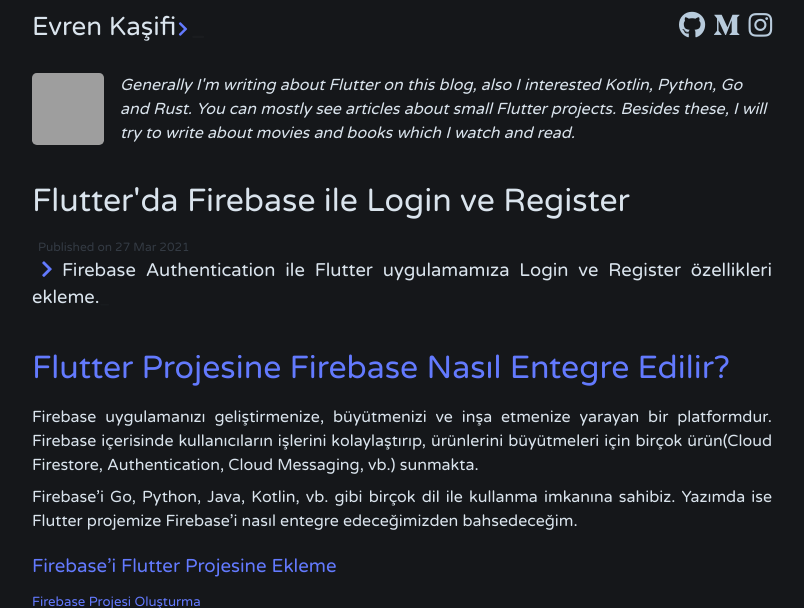
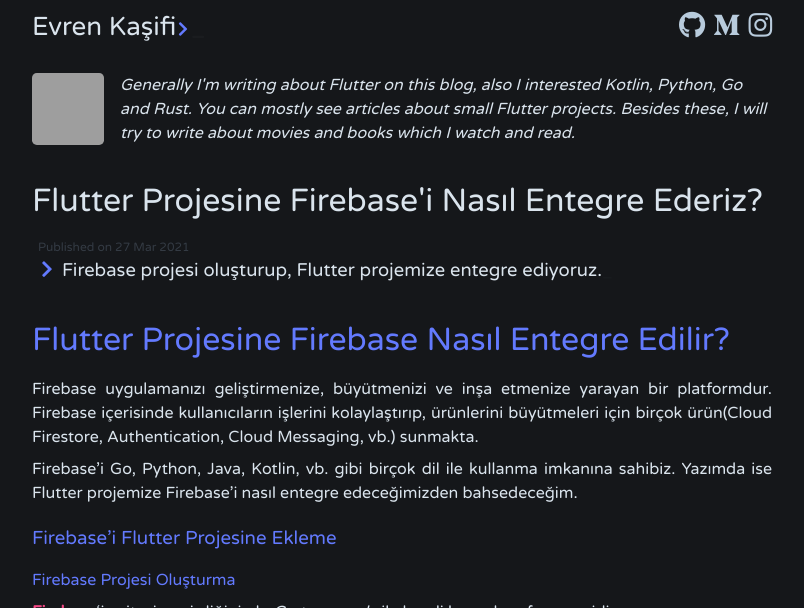
Before and after one commit to BurkClik/BurkClik.github.io, a Jekyll site: the page built from _posts/2021-03-27-firebase-auth.markdown, in a window 1280 px wide and 900 px high, cut to the strip 0-608 px from the top of the window. Shown: the whole strip, without its empty margins (238-1042 px from the left). Built offline with Jekyll 4.4.1, drawn with Linux system fonts in a browser that asks for light colours; grey boxes are pictures that could not be loaded.

Commit message:
Flutter Firebase Integration

```diff
--- a/_posts/2021-03-27-firebase-auth.markdown
+++ b/_posts/2021-03-27-firebase-auth.markdown
@@ -1,7 +1,7 @@
 ---
 layout: post
-title: "Flutter'da Firebase ile Login ve Register"
-description: Firebase Authentication ile Flutter uygulamamıza Login ve Register özellikleri ekleme.
+title: "Flutter Projesine Firebase'i Nasıl Entegre Ederiz?"
+description: Firebase projesi oluşturup, Flutter projemize entegre ediyoruz.
 tags: flutter firebase
 ---
 
@@ -13,7 +13,7 @@ Firebase'i Go, Python, Java, Kotlin, vb. gibi birçok dil ile kullanma imkanına
 
 ### Firebase'i Flutter Projesine Ekleme
 
-##### Firebase Projesi Oluşturma
+#### Firebase Projesi Oluşturma
 
 **[Firebase](https://firebase.google.com/)**'in sitesine girdiğinizde *Go to console* ile kendi konsol sayfamıza gidiyoruz.
 
@@ -25,7 +25,7 @@ Konsol sayfasına geldiğiniz zaman sizi yeni proje ekleyebileceğiniz veya daha
 
 Üç adımdan oluşan proje oluşturma aşamalarını tamamlamamız gerekiyor. İlk aşamada projemizin ismini belirliyoruz, ikinci aşamada projemiz için Google Analytics'in aktif olup olmayacağını belirliyoruz ve son aşamada eğer Google Analytics'i aktif ise Google Analytics hesabını seçiyoruz. Böylelikle üç adımı da tamamlayarak Firebase projemizi oluşturmuş oluyoruz.
 
-##### Firebase Projesine Android Uygulaması Ekleme
+#### Firebase Projesine Android Uygulaması Ekleme
 
 Firebase projemizi oluşturduktan sonra projemizin ana ekranına yönlendiriliyoruz. Proje ana ekranının sol tarafındaki bölümde Firebase'in sunmuş olduğu ürünleri, geri kalan kısımda ise projemiz hakkında özet bilgilerin olduğu kısımı görüyoruz.
 
@@ -35,13 +35,13 @@ Oluşturmuş olduğumuz Firebase projesine iOS, Android, Web ve Unity uygulamala
 
 Android ikonunu seçerek Android uygulaması ekleme ekranına gidiyoruz. Burada bizi dört adımdan oluşan bir ekran karşılıyor.
 
-<img src="https://i.hizliresim.com/ZDEwtk.png" alt="add_android_app" style="zoom: 67%;" />
+<img src="https://i.hizliresim.com/ZDEwtk.png" alt="add_android_app" style="zoom: 50%;" />
 
 İlk adımda uygulamamızı kayıt etmemiz gerekiyor. Bunun için oluşturmuş olduğumuz Flutter projesinin paket ismini *Android package name* alanına yazmamız gerekiyor. Eğer paket isminizi bilmiyorsanız paket isminize *proje_isminiz/android/app/build.gradle* dizinin altında applicationId kısmından ulaşabilirsiniz.
 
-<img src="https://i.hizliresim.com/ResTeE.png" alt="package_name_path" style="zoom:67%;" />
+<img src="https://i.hizliresim.com/ResTeE.png" alt="package_name_path" style="zoom:50%;" />
 
-<img src="https://i.hizliresim.com/YwbYZs.png" alt="package_name" style="zoom:67%;" />
+<img src="https://i.hizliresim.com/YwbYZs.png" alt="package_name" style="zoom:50%;" />
 
 Paket isminizi doğru yazdığınızdan emin olduktan sonra isterseniz uygulamanıza bir nickname verebilirsiniz. İlk adımın son kısmında ise Dynamic Links veya telefon ile Authentication işlemi yapmak istiyorsanız SHA-1 sertifikanızı girmeniz gerekiyor. Bütün adımları tamamladıktan sonra uygulamamızı kayıt ediyoruz. Kayıt işleminden sonra Firebase bizim için *google-services.json* adında bir dosya oluşturuyor. Bu dosyayı indirip *proje_ismi/android/app/* in altına atıyoruz.
 
```
